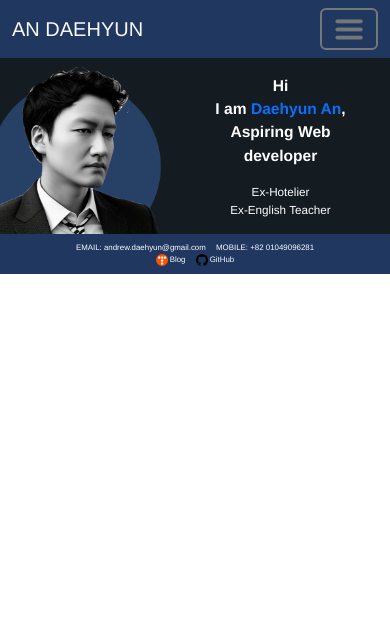
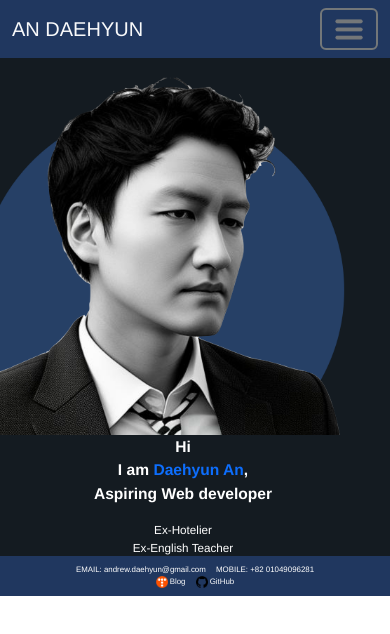
Before and after one commit to sergeantmeow/portfolio, a Vue app: page / in a window 390 px wide. Shown: the top 634 px of the page. Built offline with nearby package versions, Linux system fonts and the light colour scheme.

Commit message:
minor details changed

```diff
--- a/src/components/AboutMe.vue
+++ b/src/components/AboutMe.vue
@@ -26,7 +26,7 @@ export default {
       messageKor : '<p>개발자에게 중요한 자질 중 하나는 유연한 사고와 소통을 아우르는 협업 능력이라고 생각합니다. '+
                     '저는 호텔 산업에서 1년간의 고객서비스, 3년간의 사무 업무를 경험하며 외부 고객 및 내부 부서 대내외의 '+
                     '동료들과 어떻게 소통하며 협력하는지 배워왔습니다. 또한 항상 제 스스로를 돌아보며 '+
-                    '다양한 의견들을 열린 마음으로 청청하는 자세를 갖추려 노력해왔습니다.<br>'+
+                    '다양한 의견들을 열린 마음으로 경청하는 자세를 갖추려 노력해왔습니다.<br>'+
                     '비록 IT와 관련한 학습 기간이 길지는 않았지만 코트야드 메리어트 서울 보타닉파크와 대구 메리어트의 '+
                     '오픈 맴버로, 시스템의 체계를 구축하고 적용하며 이후 개선 및 유지해본 경험 또한 있습니다. '+
                     '추가적으로, 기능에 대한 암기보다는 구조적 이해를 우선적으로 학습해왔기에 다소 낯선 업무 및 개념에도 '+
--- a/src/views/HomeView.vue
+++ b/src/views/HomeView.vue
@@ -1,10 +1,10 @@
 <template>
   <div class="home">
     <div id="wrapper" class="row">
-      <div id="home_face_photo_area" class="col">
+      <div id="home_face_photo_area" class="col-12 col-sm-6">
         <img id="home_face_photo" alt="" src= "../assets/face2.png">
       </div>
-      <div id="home_message" class="col d-flex align-items-center">
+      <div id="home_message" class="col-12 col-sm-6 d-flex align-items-center">
         <HomeMessage />
       </div>
     </div>
```
